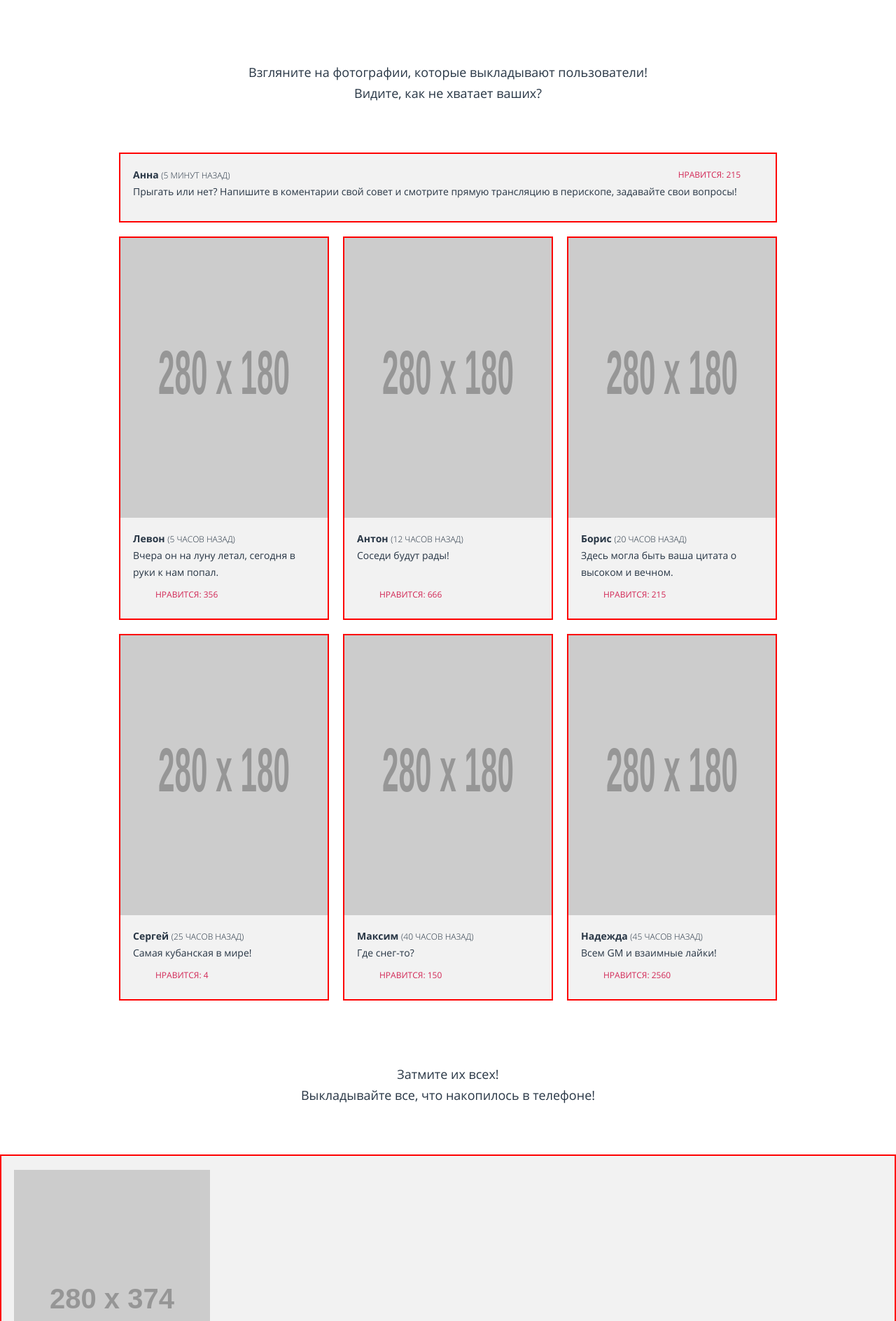
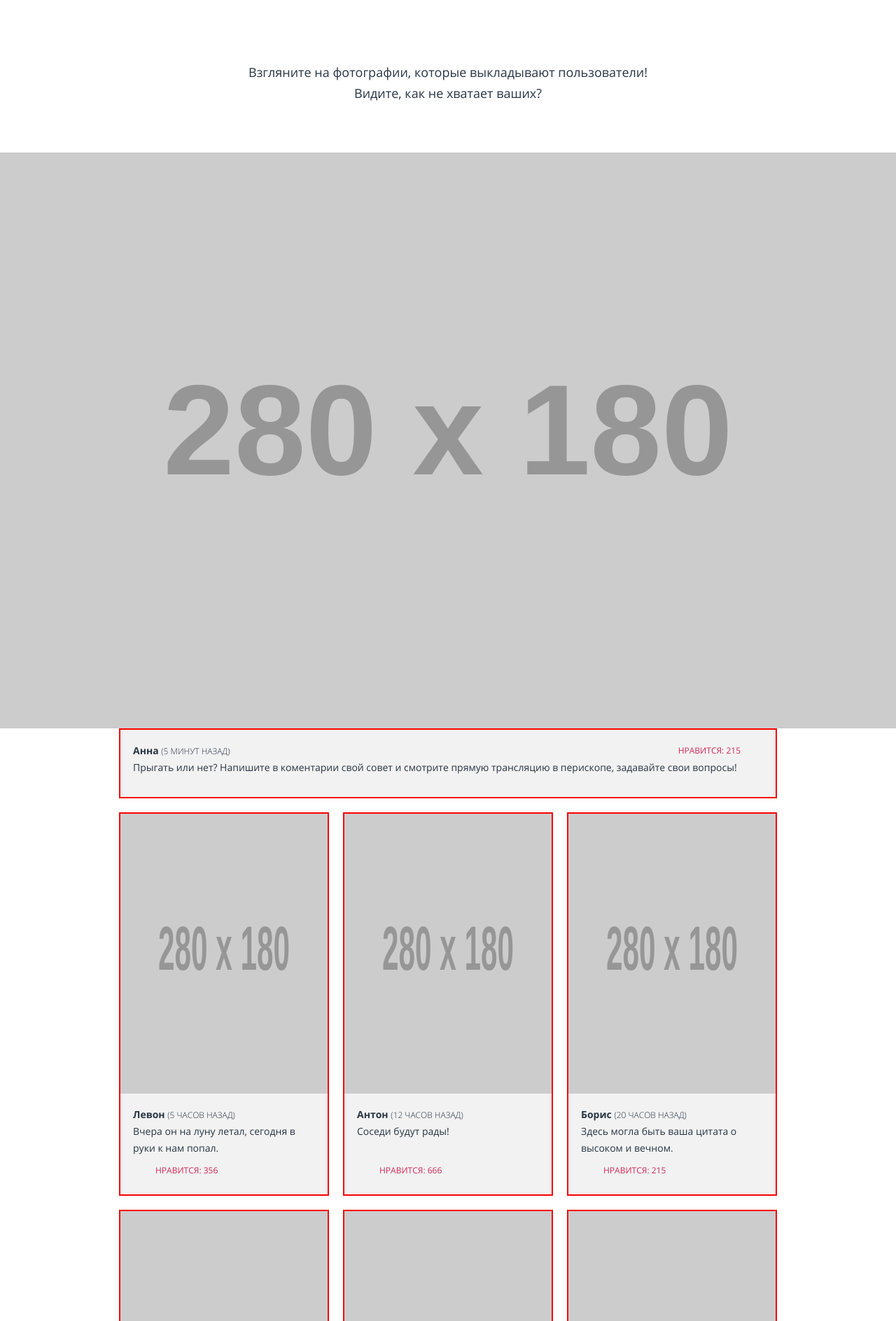
Before and after one commit to elenagradovich/425039-pink, a PHP site: page /photo.html in a window 1280 px wide. Shown: the part 397-2285 px from the top of the page at 70% size. Run offline with PHP 8.4, Linux system fonts and the light colour scheme; grey boxes labelled with a size stand in for pictures from a placeholder-image service; style sheets or scripts are compiled from the project's sources; some libraries are stand-ins or nearby versions.

Commit message:
Внесены изменения в gallery

```diff
--- a/source/photo.html
+++ b/source/photo.html
@@ -51,8 +51,10 @@
         <h2 class="visually-hidden">Галерея</h2>
         <p class="gallery__slogan">Взгляните на фотографии, которые выкладывают пользователи!<br>Видите, как не хватает ваших?
         </p>
+        <img class="gallery__image-top" src="http://placehold.it/280x180"  alt="Изображение пользователя">
+        <div class="gallery__wrapper">
           <ul class="gallery__list">
-          <li class="gallery__item gallery-card gallery__item--top ">
+            <li class="gallery__item gallery-card gallery__item--top">
               <div class="gallery-card__wrapper gallery-card__wrapper--top">
                 <div class="gallery-card__info gallery-card__info--top">
                   <span class="gallery-card__author">Анна</span>
@@ -143,6 +145,7 @@
               </div>
             </li>
           </ul>
+        </div>
         <p class="gallery__footer">Затмите их всех!<br> Выкладывайте все, что накопилось в телефоне!</p>
       </section>
       <form class="photo-content__form upload-photo-form" method="post" action="#" enctype="multipart/form-data">
--- a/source/sass/blocks/_downloads.scss
+++ b/source/sass/blocks/_downloads.scss
@@ -69,8 +69,7 @@
   }
 
   .downloads__wrapper-top {
-    position: absolute;
-    top:-600px;
+    margin-top: -600px;
     max-width: $tablet-width;
   }
 
@@ -103,37 +102,3 @@
   }
 
 }
-/*
-
-
-
-
-
-@media (min-width: $tablet-width) {
-  .downloads {
-    width: 100%;
-    max-width: $tablet-width;
-  }
-
-  .downloads__wrapper-top {
-    flex-direction: row;
-    position: absolute;
-    background-color: transparent;
-    top: -600px;
-  }
-
-  .downloads__wrapper {
-    width: 280px;
-    order: -1;
-  }
-
-
-
-}
-
-@media (min-width: $desktop-width) {
-  .downloads {
-    max-width: $desktop-width;
-  }
-
-}*/
--- a/source/sass/blocks/_gallery.scss
+++ b/source/sass/blocks/_gallery.scss
@@ -3,9 +3,14 @@
   flex-direction: column;
   justify-content: center;
   align-items: center;
-  margin: 0 auto;
+  width: 100%;
   background-color: $color-primary;
-  padding: 0 $padding-side;
+}
+
+.gallery__image-top {
+  display: block;
+  width: 100%;
+  height: auto;
 }
 
 .gallery__slogan {
@@ -15,13 +20,20 @@
   line-height: 30px;
 }
 
+.gallery__wrapper {
+  width: 100%;
+  margin: 0 auto;
+  padding: 0 20px;
+}
+
 .gallery__list {
   display: flex;
   flex-direction: column;
   justify-content: flex-start;
   align-items: center;
+  width: 100%;
+  margin: 0 auto 40px;
   @include lt-st-reset;
-  margin-bottom: 40px;
 }
 
 .gallery__footer {
@@ -36,7 +48,12 @@
 }
 
 @media (min-width: $tablet-width) {
-  .gallery {
+  .gallery__wrapper {
+    max-width: $tablet-width;
+    width: 100%;
+  }
+
+  .gallery__item--top {
     width: 100%;
   }
 
@@ -69,9 +86,13 @@
 }
 
 @media (min-width: $desktop-width) {
-  .gallery {
-    width: $desktop-width;
-    padding: 0 $padding-side-desktop;
+  .gallery__wrapper {
+    padding: 0 130px;
+    max-width: $desktop-width;
+  }
+
+  .gallery__item--top {
+    width: 100%;
   }
 
   .gallery__item:nth-child(n+2):nth-child(2n) {
```
Lines whose indentation alone changed are shown as unchanged.
